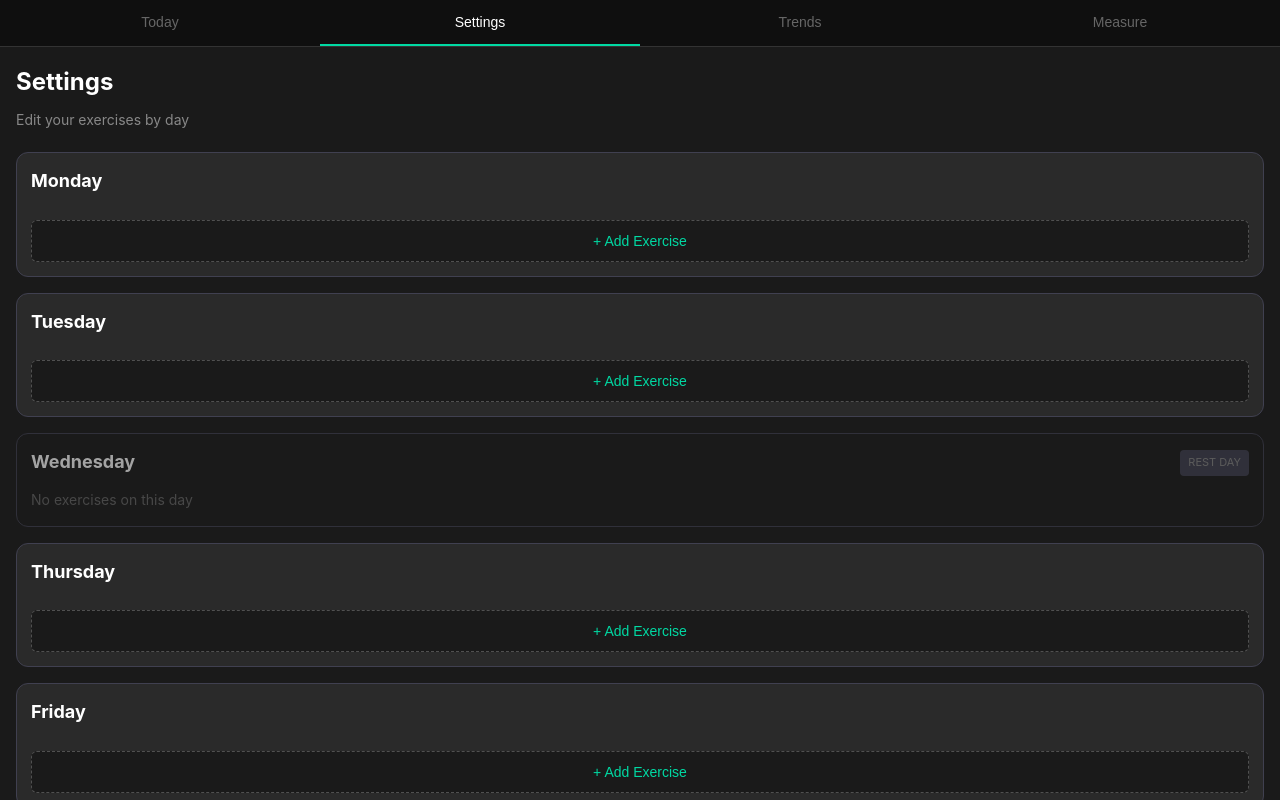
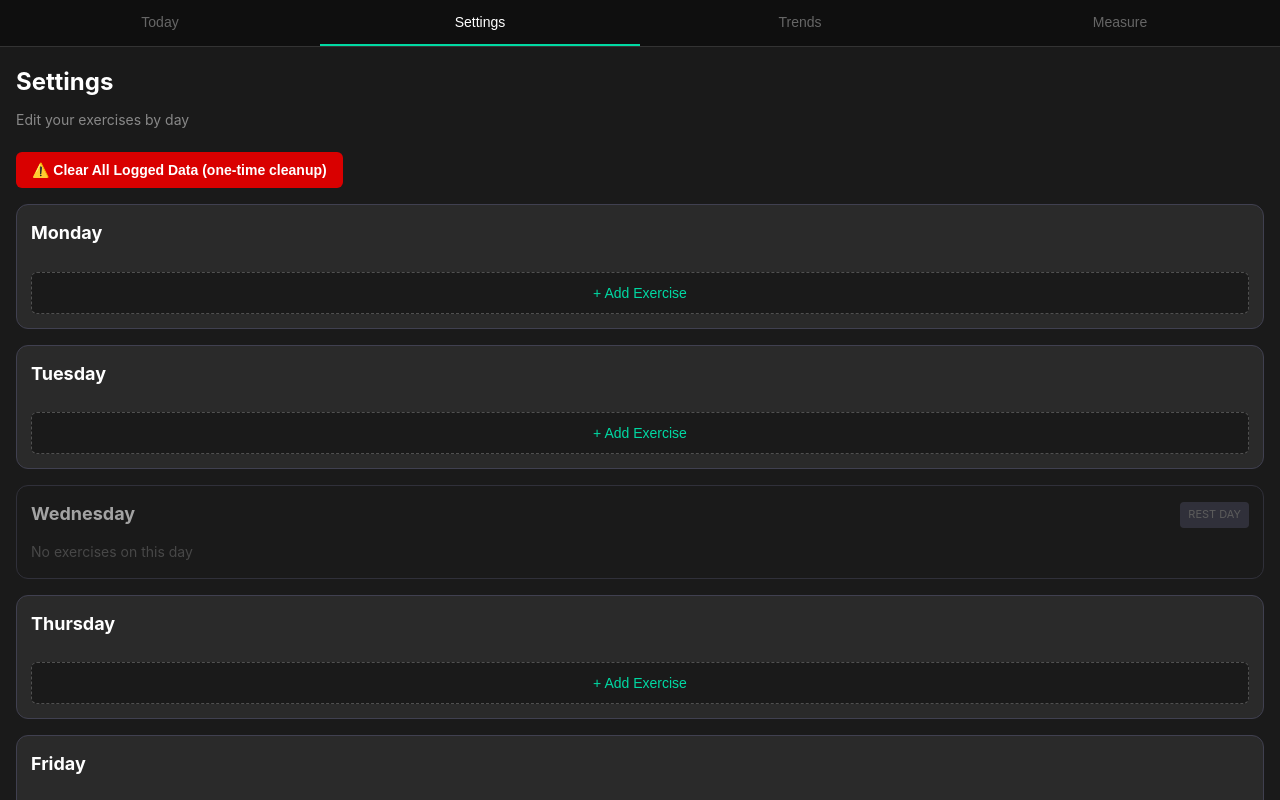
Before and after one commit to shobhitc1/wedding-fit-tracker, a React (Vite) app: page / in a window 1280 px wide. Both pictures are taken after a click on the button "Settings". Shown: the top 800 px of the page. Built offline with nearby package versions, Linux system fonts and the light colour scheme.

Commit message:
Update Settings.jsx

```diff
--- a/src/pages/Settings.jsx
+++ b/src/pages/Settings.jsx
@@ -33,7 +33,16 @@ export default function Settings({ exercises, onUpdate }) {
     <div className="settings-page">
       <h1>Settings</h1>
       <p className="settings-subtitle">Edit your exercises by day</p>
-
+      <button
+        style={{ background: '#d90000', color: '#fff', border: 'none', padding: '10px 16px', borderRadius: '6px', marginBottom: '16px', fontSize: '14px', fontWeight: 600 }}
+        onClick={async () => {
+          const { db } = await import('../db.js')
+          await db.logs.clear()
+          alert('All logs cleared!')
+        }}
+      >
+        ⚠️ Clear All Logged Data (one-time cleanup)
+      </button>
       <div className="days-container">
         {days.map(day => {
           const dayExercises = exercises[day] || []
```
